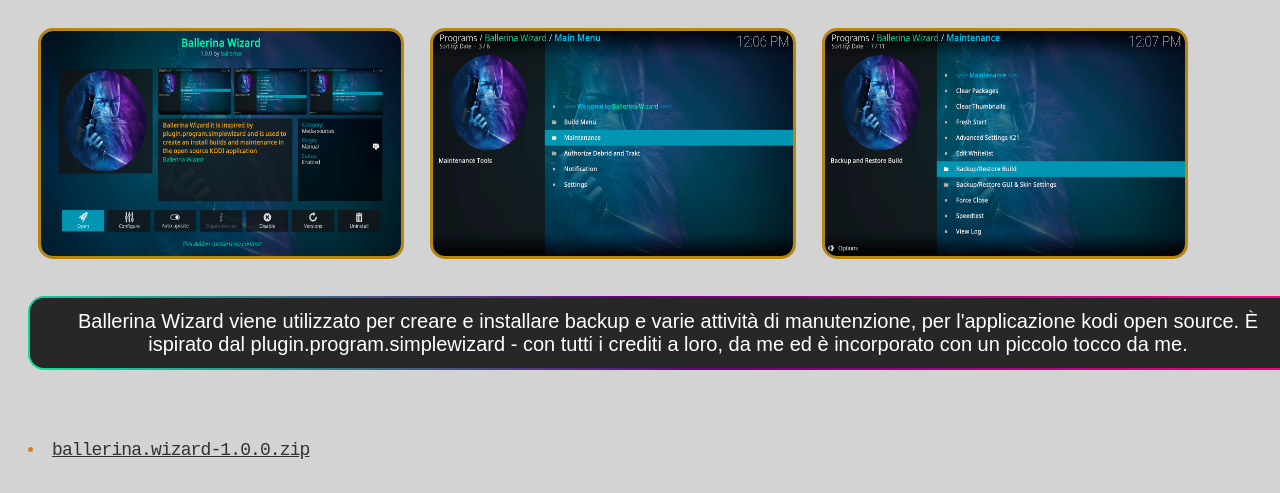
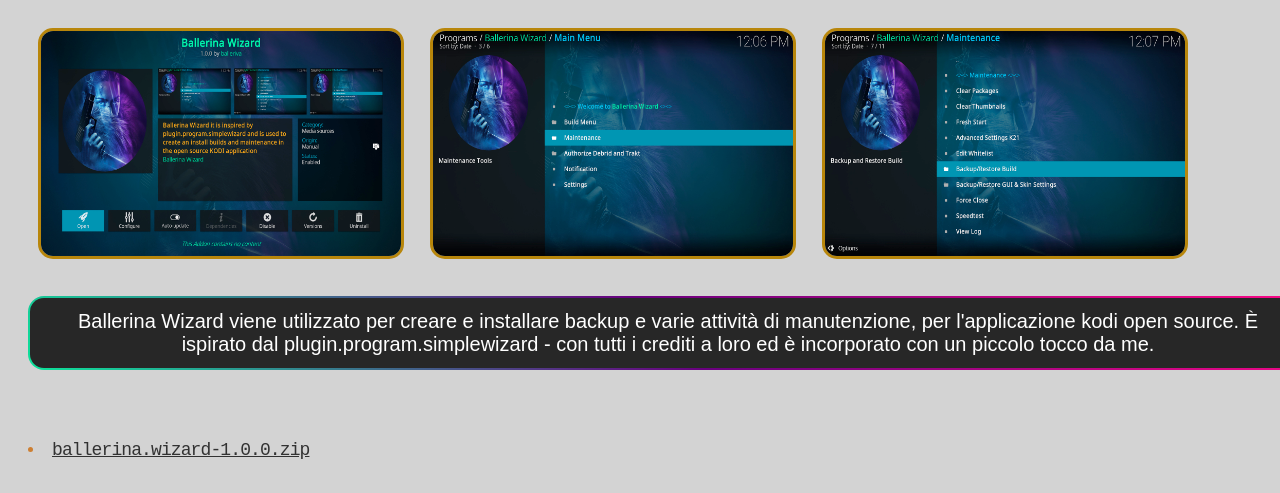
Before and after one commit to balleriva/ballerina.wizard, a plain HTML site: page index.html in a window 1280 px wide. Shown: the part 115-608 px from the top of the page. Drawn offline with Linux system fonts and the light colour scheme.

Commit message:
Update index.html

```diff
--- a/index.html
+++ b/index.html
@@ -129,7 +129,7 @@ h4 {
 <button class="button">
    <span>
    Ballerina Wizard viene utilizzato per creare e installare backup e varie attività di manutenzione, per l'applicazione kodi open source.
-   È ispirato dal plugin.program.simplewizard - con tutti i crediti a loro, da me ed è incorporato con un piccolo tocco da me.
+   È ispirato dal plugin.program.simplewizard - con tutti i crediti a loro ed è incorporato con un piccolo tocco da me.
    </span>
 </button>
 
```
